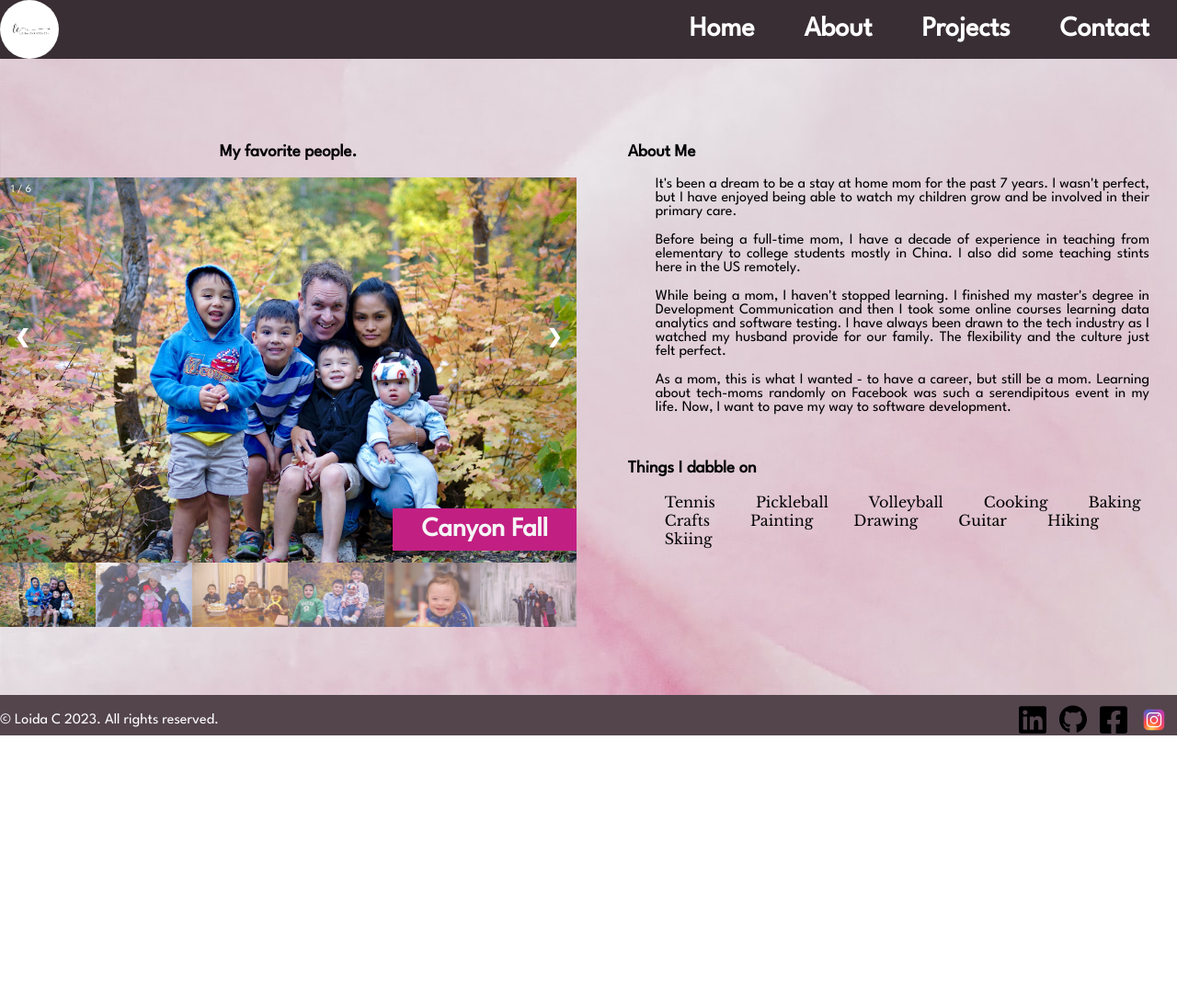
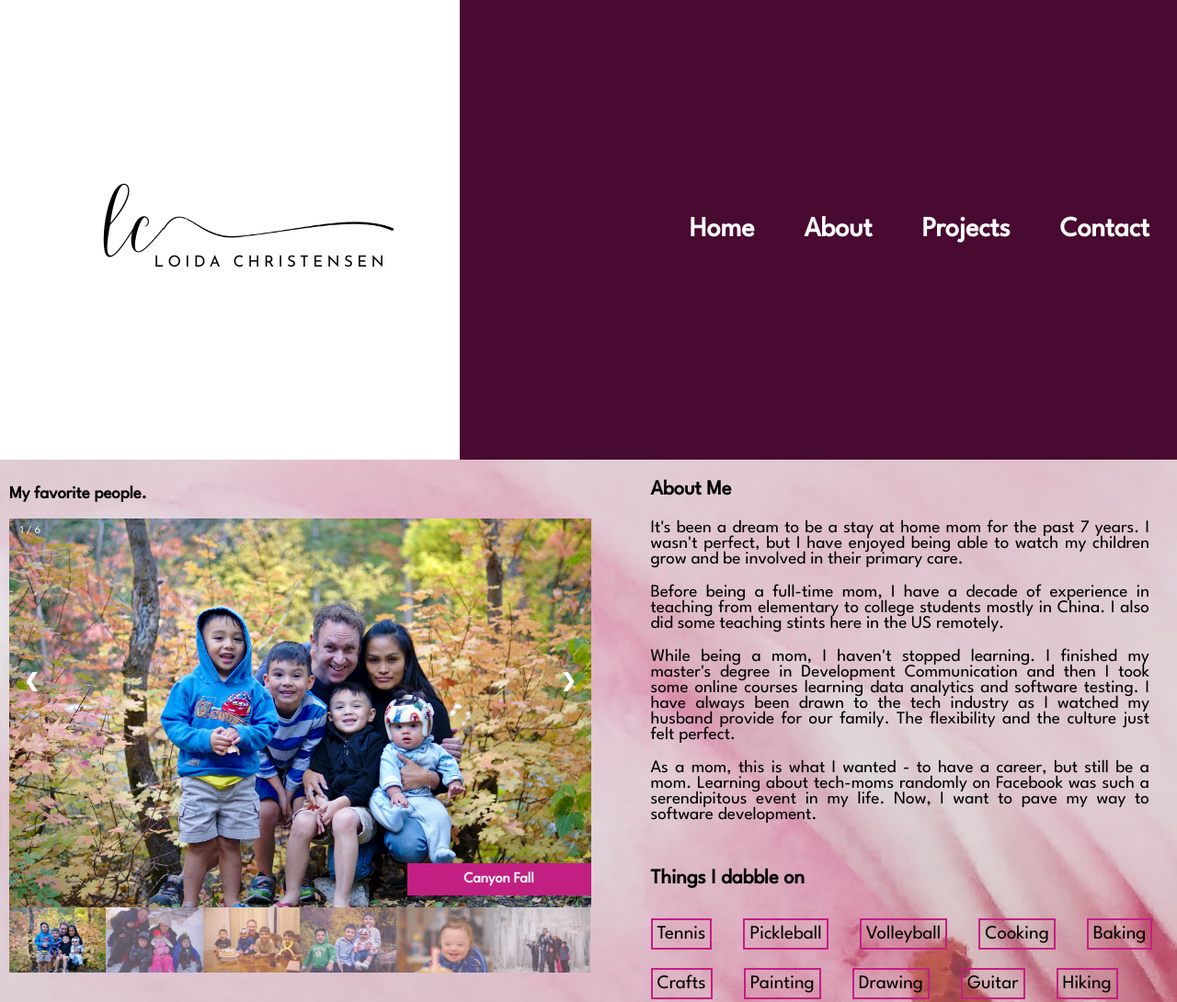
Before and after one commit to loidac/FinalProject, a plain HTML site: page about.html in a window 1280 px wide. Shown: the top 1090 px of the page at 92% size. Before the commit the page ends 800 px from the top, so only its background shows below. Drawn offline with nearby package versions, Linux system fonts and the light colour scheme.

Commit message:
headr colors, paddings, margins,font-sizes

```diff
--- a/style.css
+++ b/style.css
@@ -17,7 +17,9 @@ header {
     flex-direction: row;
     align-items: center;
     justify-content: space-between;
-    background-color: #382E33;
+    background-color: rgb(72, 10, 48);
+    /* background-color: #FF4785; */
+    /* background-color: #382E33; */
     /* background-image: url(assets/background-feathers.jpg); */
 }
 
@@ -27,7 +29,8 @@ a {
 }
 
 .nav-head:hover {
-    color: #FF4785;
+    /* color: #FF4785; */
+    color: #382E33;
 }
 
 ul {
@@ -42,20 +45,8 @@ ul {
 }
 
 .logo {
-    width: 45px;
-    /* border-radius: 50%; */
-    padding: 10px 5px 10px 24px;
-
-}
-
-.abt-logo {
-    width: 5%;
-    border-radius: 60%;
-}
-
-.logo10 {
-    width: 5%;
-    border-radius: 50%;
+    width: 15%;
+    padding: 5px;
 }
 
 li {
@@ -92,7 +83,8 @@ aside {
     /* background-color: #dfaad4; */
     min-height: 100vh;
     /* color: rgb(216, 37, 133); */
-    color: #382E33;
+    /* color: #382E33; */
+    color: rgb(72, 10, 48);
 }
 
 .intro {
@@ -118,12 +110,20 @@ h1 {
 
 p {
     /* font-family: 'Libre Baskerville', serif; */
-    font-size: 1.8em;
-    /* font-weight: bold; */
+        /* font-weight: bold; */
+    /* font-size: 1.8em;
     padding-left: 60px;
     padding-right: 10px;
     margin-top: 10px;
-    text-align: center
+    text-align: center */
+}
+
+.p-index {
+    font-size: 1.8em;
+    padding-left: 30px;
+    font-size: 1.9em;
+    text-align: center;
+
 }
 
 .comps {
@@ -136,7 +136,7 @@ p {
 }
 
 .comps ul li a:hover {
-    background-color: white;
+    background-color: #FF4785;
 }
 
 .comps-link {
@@ -169,6 +169,9 @@ a img{
     margin-right: 10px;
 }
 
+.icons-socmed {
+    padding-bottom: 10px;
+}
 /* responsive styling for index-html */
 
 /* @media (max-width: 40px) {
@@ -190,24 +193,22 @@ img {
     flex-direction: row;
 }
 
-.about-intro {
-    text-align: center;
-}
-
 .l-side {
     width: 50%;
+    padding: 10px 5px 10px 10px;
     /* height: 80vh; */
 }
 .r-side {
     width: 50%;
     /* height: 100vh; */
-    padding-left: 2%;
+    padding-left: 5px 5x 10px 5px;
 }
 
 .p-about {
-    font-size: 1em;
+    font-size: 1.2em;
     text-align: justify;
     padding-right: 30px;
+    padding-left: 60px;
 }
 
 .resume {
@@ -216,19 +217,26 @@ img {
 .abt-me {
     display: flex;
     /* flex-direction: column; */
-    padding-left: 30px;
+    padding-left: 60px;
+    font-size: 1.4em;
 
 }
 
 .dabble1 {
     display: flex;
     flex-direction: row;
-    padding-left: 30px;
+    padding-left: 60px;
+    font-size: 1.4em;
 }
 
 .dabble-list {
-    font-family:'Libre Baskerville', serif ;
-    padding-left: 30px;
+    font-size: 1.3em;
+    padding: 5px!important;
+    border: rgb(194, 31, 131);
+    /* border: #FF4785; */
+    border-width: 2px;
+    border-style: solid;
+    margin: 10px 10px 10px 20px;
 }
 /* .top{
     width: 33%;
@@ -276,7 +284,7 @@ img {
     height: 50px;
 }
 
-.sub-btn {
+/* .sub-btn {
     display: flex;
     flex-direction: row;
     margin-left: 20px;
@@ -294,7 +302,7 @@ img {
 
 .contact-form {
     font-family: 'Libre Baskerville', serif;
-}
+} */
 
     /* About page carousel styling  */
 
@@ -367,8 +375,7 @@ img {
 }
 .caption-display-bottomright {
     position: absolute;
-    bottom: 83px;
-    /* top: 420px; */
+    bottom: 84px;
     right: 0;
 
 
@@ -491,8 +498,11 @@ input[type=text], select, textarea {
 
   .main-contact-l {
     width: 50%;
+    padding: 10px;
   }
 
   .main-contact-r {
     width: 50%;
+    padding: 20px;
+    font-size: 25px;
   }
```
